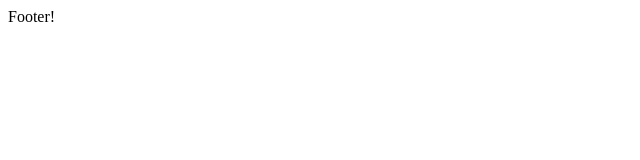
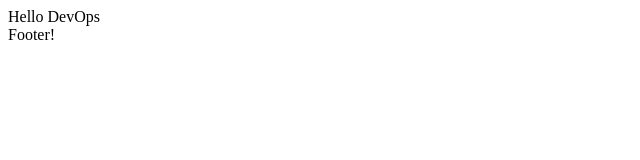
Before and after one commit to YuliyaTimosh/terminal-project, a plain HTML site: page index.html in a window 1280 px wide. Shown: the whole page, without its empty margins (0-640 px from the left). Drawn offline with Linux system fonts and the light colour scheme.

Commit message:
change header title

```diff
--- a/index.html
+++ b/index.html
@@ -6,7 +6,7 @@
   <title>My project</title>
 </head>
 <body>
-  <header></header>
+  <header>Hello DevOps</header>
   <main></main>
   <footer>Footer!</footer>
 </body>
```
